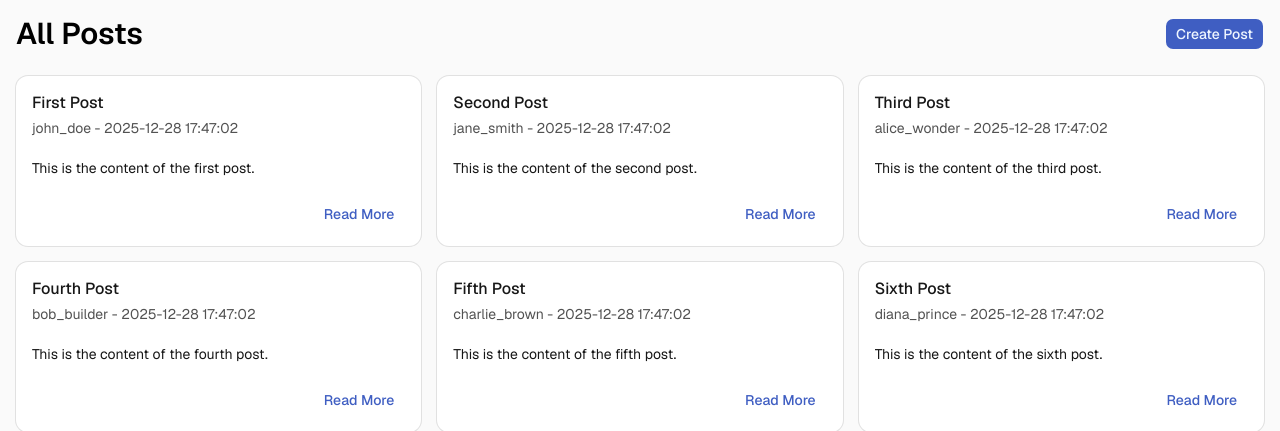
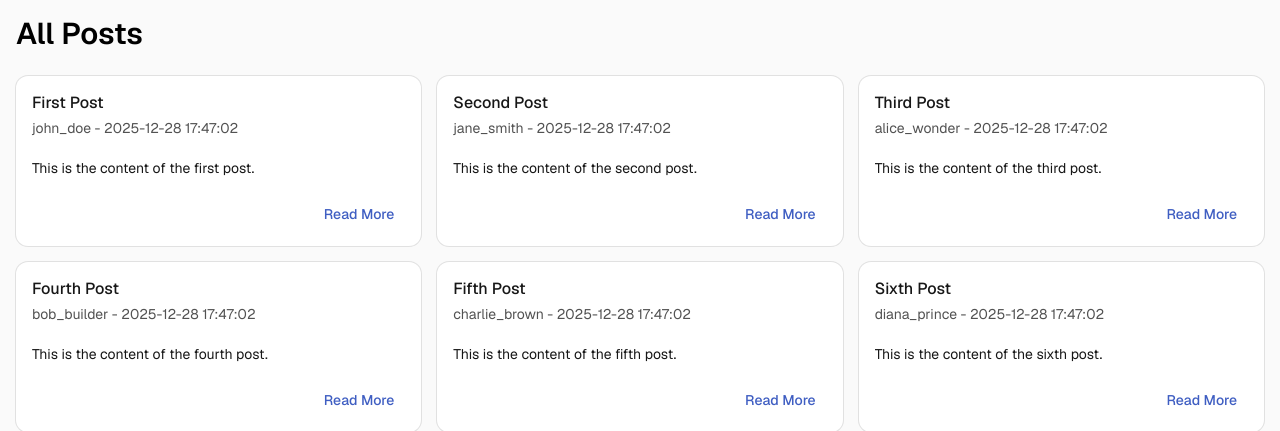
Before and after one commit to tiesen243/mizuki, a PHP site: page /posts in a window 1280 px wide. Shown: the part 56-487 px from the top of the page. Run offline with PHP 8.4, Linux system fonts and the light colour scheme; data comes from the database, SQL or seed files in the repository; style sheets or scripts are compiled from the project's sources.

Commit message:
feat: huge changes

```diff
--- a/resources/views/app/post/index.php
+++ b/resources/views/app/post/index.php
@@ -2,11 +2,12 @@
   <div class="flex items-center justify-between mb-6">
     <h1 class="text-3xl font-semibold">All Posts</h1>
 
-    <?php $slot = 'Create Post';
-    $as = 'a';
-    $attributes = ['href' => '/posts/create'];
-    include __DIR__.'/../../components/ui/button.php';
-    ?>
+    <?php if ($this->isAuthenticated()) {
+      $slot = 'Create Post';
+      $as = 'a';
+      $attributes = ['href' => '/posts/create'];
+      include __DIR__.'/../../components/ui/button.php';
+    } ?>
   </div>
 
   <ul class="grid gap-4 mb-6 md:grid-cols-2 lg:grid-cols-3">
```
Also changed, not shown: 2 other files.
